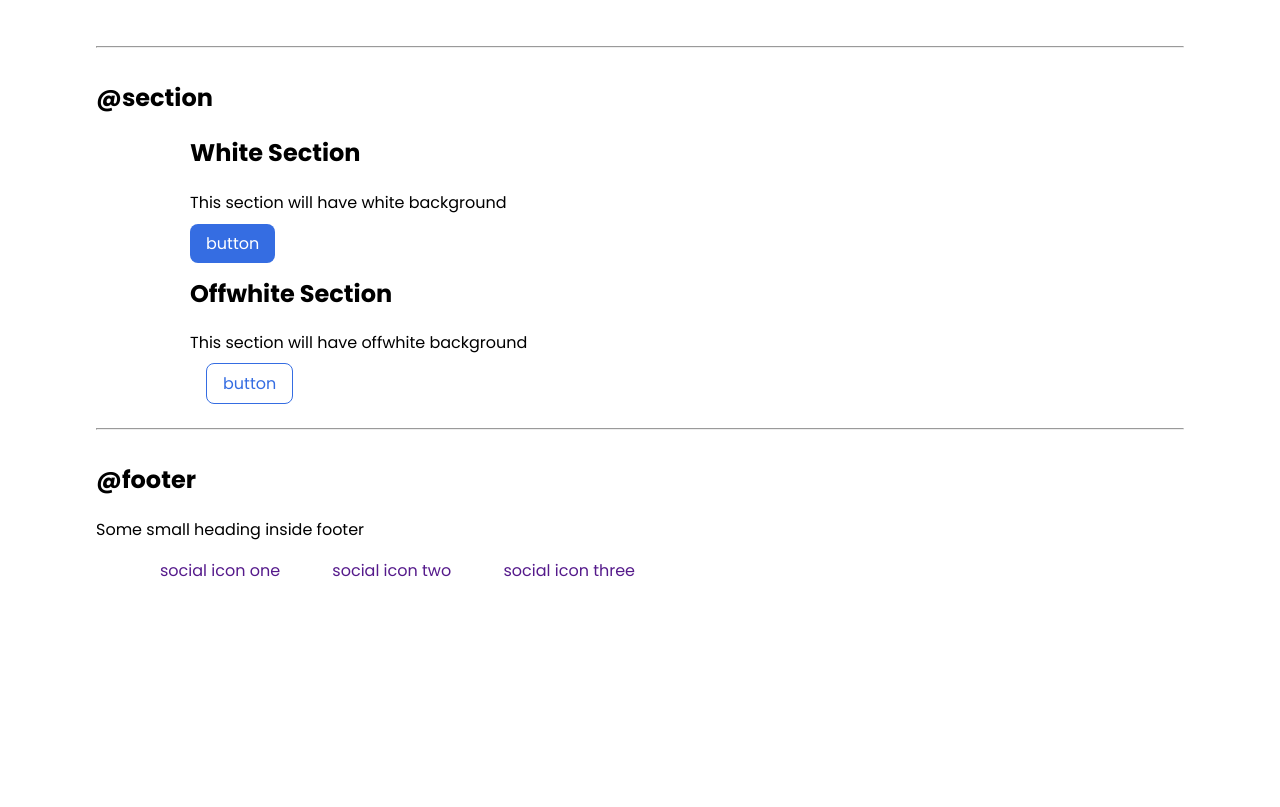
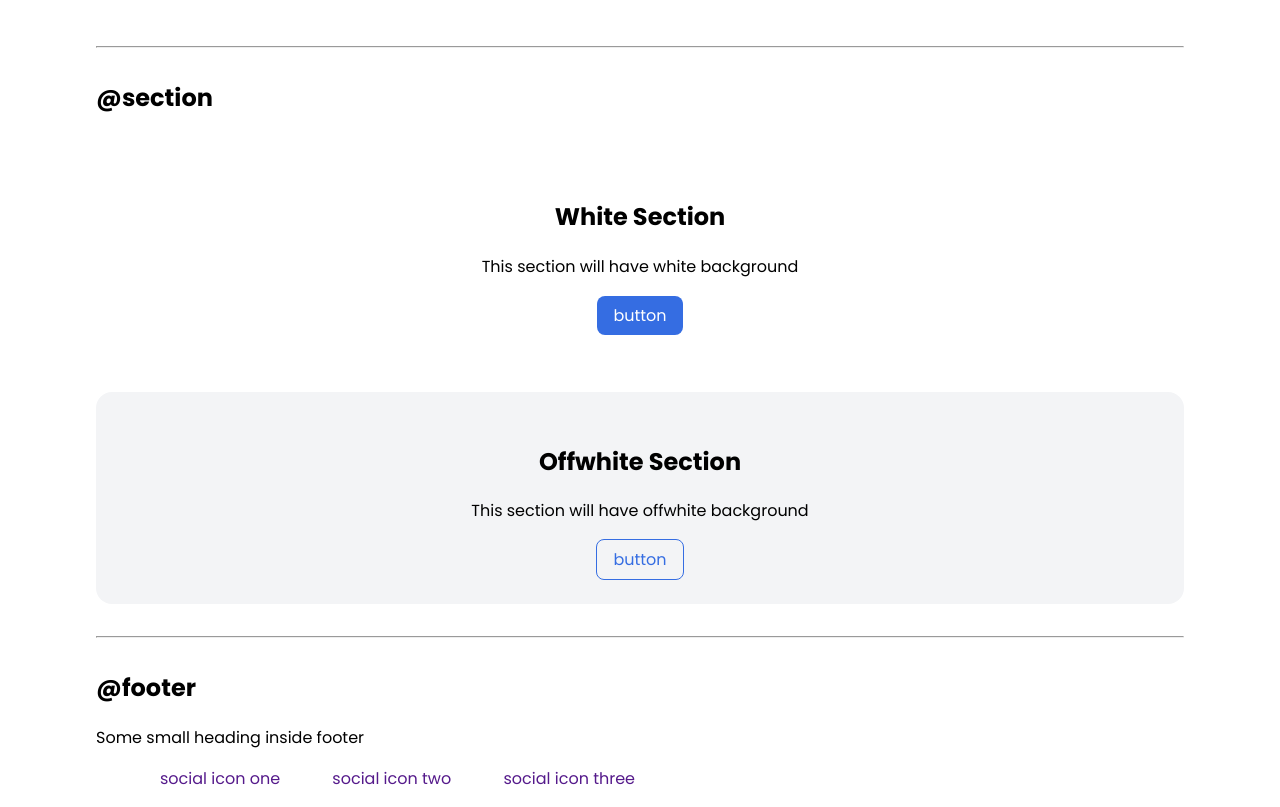
Before and after one commit to devSouvikb/component-library-for-projects, a plain HTML site: page index.html in a window 1280 px wide. Shown: the part 2240-3047 px from the top of the page. Before the commit the page ends 2839 px from the top, so only its background shows below. Drawn offline with Linux system fonts and the light colour scheme.

Commit message:
Update: section style

```diff
--- a/style.css
+++ b/style.css
@@ -110,3 +110,20 @@ hr {
   color: var(--primary-color);
   font-size: 2.5rem;
 }
+
+/* section */
+
+.section {
+  padding: 2rem;
+  margin: 2rem 0;
+  border-radius: 1rem;
+  text-align: center;
+}
+
+.section-style {
+  background-color: var(--off-white);
+}
+
+.txt-spacing {
+  margin-bottom: 1.5rem;
+}
```
